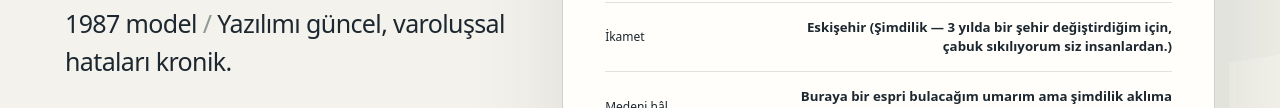
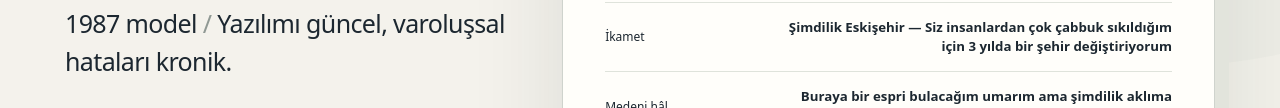
Before and after one commit to lfatiharical/farica-studio-site, a plain HTML site: page index.html in a window 1280 px wide. Shown: the part 520-628 px from the top of the page. Drawn offline with Linux system fonts and the light colour scheme.

Commit message:
Refactor residence information in index.html

```diff
--- a/index.html
+++ b/index.html
@@ -337,7 +337,7 @@ body.dialog-open { overflow:hidden }
     <div class="card-line"><span>Başvurulan pozisyon</span><strong>Nietzsche — Üstinsan</strong></div>
     <div class="card-line"><span>Mevcut pozisyon</span><strong>Yatay... Uzanamadığım her yerden nefret ediyorum.</strong></div>
     <div class="card-line"><span>Çalışma şekli</span><strong>Hibrit. Beden mesaiye, zihin itiraza gidiyor.</strong></div>
-    <div class="card-line"><span>İkamet</span><strong>Eskişehir (Şimdilik — 3 yılda bir şehir değiştirdiğim için, çabuk sıkılıyorum siz insanlardan.)</strong></div>
+    <div class="card-line"><span>İkamet</span><strong> Şimdilik Eskişehir — Siz insanlardan çok çabbuk sıkıldığım için 3 yılda bir şehir değiştiriyorum</strong></div>
     <div class="card-line"><span>Medeni hâl</span><strong>Buraya bir espri bulacağım umarım ama şimdilik aklıma bir espri gelmiyor o kadar uzağım konuya...</strong></div>
     <div class="card-stamp"><span>● Sistem çalışıyor</span><span class="scribble">F.</span></div>
     <p class="card-system-note">“Sistem çalışıyor” diyorlar. Ben pek ikna olmadım ama neyse… En azından şimdilik duman çıkmıyor.</p>
```
